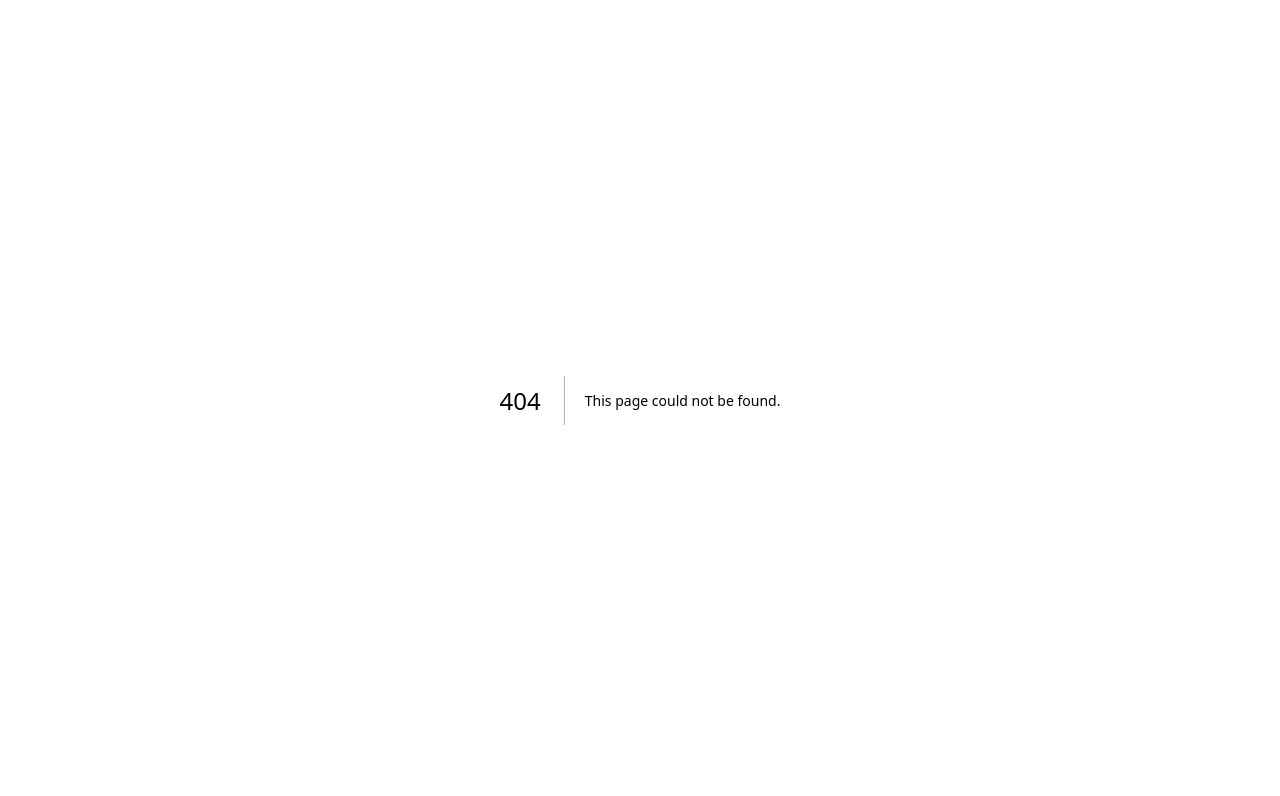
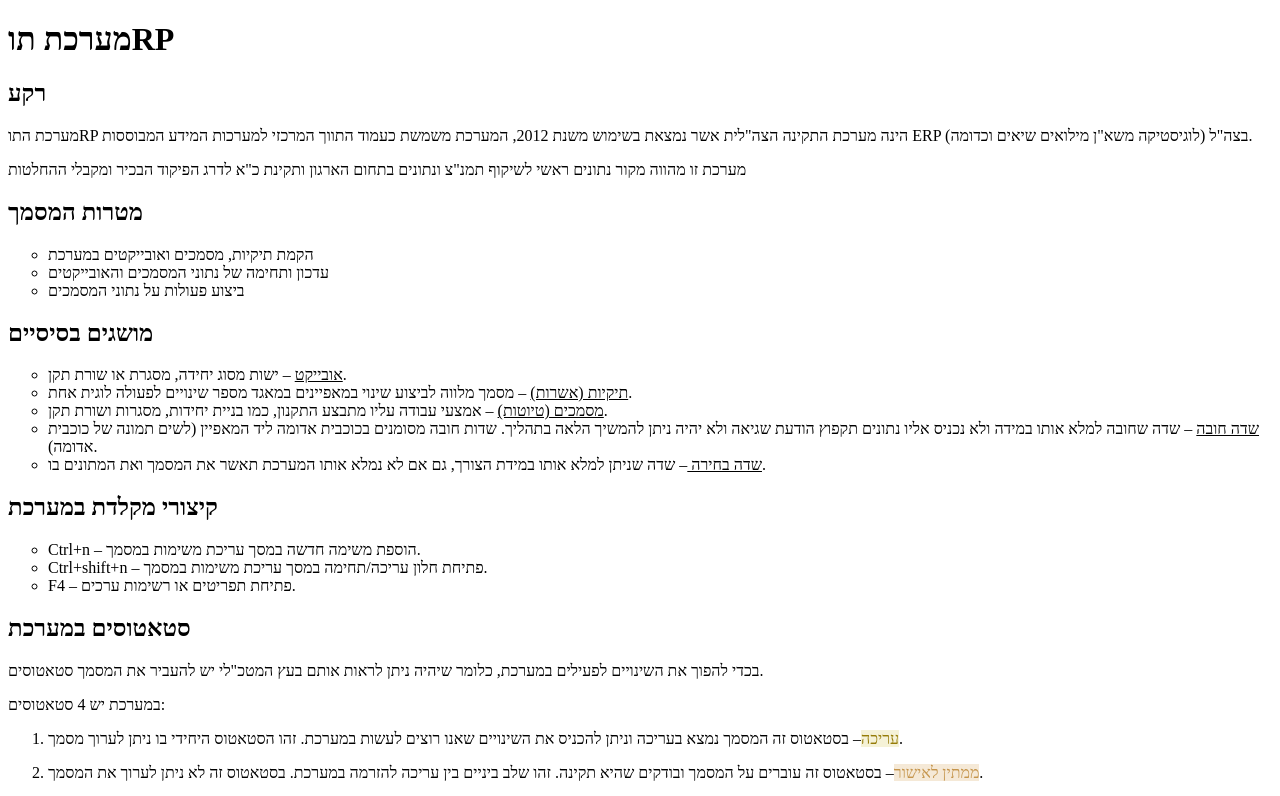
Before and after one commit to Jiggle-89/docs, a Next.js app: page /tkina/toarpsoftware in a window 1280 px wide. Before the commit this address had no page. Shown: the top 796 px of the page. Built offline with nearby package versions, Linux system fonts and the light colour scheme.

Commit message:
דף שער למערכת התוRP

```diff
--- /dev/null
+++ b/pages/tkina/toarpsoftware.mdx
@@ -0,0 +1,14 @@
+# מערכת תוRP
+
+ ## רקע
+<p>מערכת התוRP הינה מערכת התקינה הצה"לית אשר נמצאת בשימוש משנת 2012, המערכת משמשת כעמוד התווך המרכזי למערכות המידע המבוססות&nbsp;ERP בצה"ל (לוגיסטיקה משא"ן מילואים שיאים וכדומה).</p><p>מערכת זו מהווה מקור נתונים ראשי לשיקוף תמנ"צ ונתונים בתחום הארגון ותקינת כ"א לדרג הפיקוד הבכיר ומקבלי ההחלטות</p>
+ ## מטרות המסמך
+<ul style={{listStyleType: "circle"}}><li>הקמת תיקיות, מסמכים ואובייקטים במערכת</li><li>עדכון ותחימה של נתוני המסמכים והאובייקטים</li><li>ביצוע פעולות על נתוני המסמכים</li></ul>
+ ## מושגים בסיסיים
+<ul style={{listStyleType: "circle"}}><li><u>אובייקט</u> – ישות מסוג יחידה, מסגרת או שורת תקן.</li><li><u>תיקיות (אשרות)</u> – מסמך מלווה לביצוע שינוי במאפיינים במאגד מספר שינויים לפעולה לוגית אחת.</li><li><u>מסמכים (טיוטות)</u> – אמצעי עבודה עליו מתבצע התקנון, כמו בניית יחידות, מסגרות ושורת תקן.</li><li><u>שדה חובה</u> – שדה שחובה למלא אותו במידה ולא נכניס אליו נתונים תקפוץ הודעת שגיאה ולא יהיה ניתן להמשיך הלאה בתהליך. שדות חובה מסומנים בכוכבית אדומה ליד המאפיין (לשים תמונה של כוכבית אדומה).</li><li><u>שדה בחירה&nbsp;</u>– שדה שניתן למלא אותו במידת הצורך, גם אם לא נמלא אותו המערכת תאשר את המסמך ואת המתונים בו.</li></ul>
+ ## קיצורי מקלדת במערכת
+<ul style={{listStyleType: "circle"}}><li>Ctrl+n – הוספת משימה חדשה במסך עריכת משימות במסמך.</li><li>Ctrl+shift+n – פתיחת חלון עריכה/תחימה במסך עריכת משימות במסמך.</li><li>F4 – פתיחת תפריטים או רשימות ערכים.</li></ul>
+ ## סטאטוסים במערכת
+<p>בכדי להפוך את השינויים לפעילים במערכת, כלומר שיהיה ניתן לראות אותם בעץ המטכ"לי יש להעביר את המסמך סטאטוסים.</p><p>במערכת יש 4 סטאטוסים:</p><ol><li><span style={{backgroundColor: "#F5F2D7", color: "#967C08"}}>עריכה</span>– בסטאטוס זה המסמך נמצא בעריכה וניתן להכניס את השינויים שאנו רוצים לעשות במערכת. זהו הסטאטוס היחידי בו ניתן לערוך מסמך.</li><li><span style={{backgroundColor: "#F5E9D7", color: "#C5954C"}}>ממתין לאישור</span>– בסטאטוס זה עוברים על המסמך ובודקים שהיא תקינה. זהו שלב ביניים בין עריכה להזרמה במערכת. בסטאטוס זה לא ניתן לערוך את המסמך.</li><li><span style={{backgroundColor: "#D7ECF5", color: "#73A1D6"}}>מאושר</span>– סטאטוס זה שולח את המסמך להזרמה, כלומר שהמסמך יעבור באותו לילה את תהליך "חלון לילה" ויום למחרת יהפוך לפעיל ויהיה ניתן לראות את השינויים במערכת. רק משתמש בעל הרשאות רמ"ד יכול להעביר לסטאטוס זה ללא צורך בלעבור לסטאטוס "ממתין לאישור".</li><li><span style={{backgroundColor: "#E0EBDE", color: "#3E5A39"}}>פעיל</span>– סטאטוס המציין שכל השינויים נעשו ועודכנו במערכת אחרי שהוא עבר חלון לילה.</li></ol>
+ ## הרשאות
+<p>רמ"ד בסמכות – יכול להעביר את המסמך לסטאטוס ממתין לאישור או להזרים את הטיוטה.</p><p>מש"ק בסמכות – יכול רק להעביר את המסמך סטאטוס "ממתין לאישור".</p>
```
